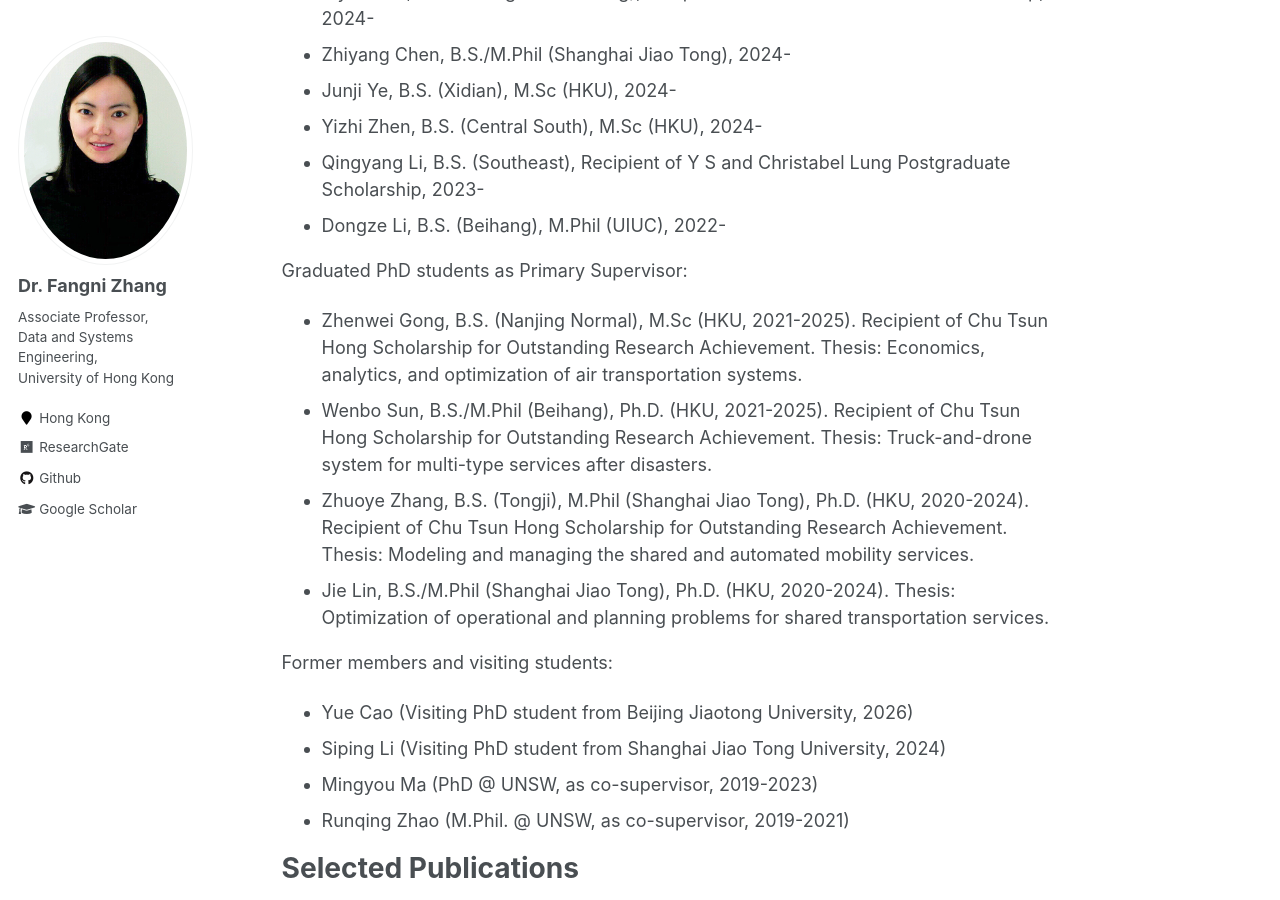
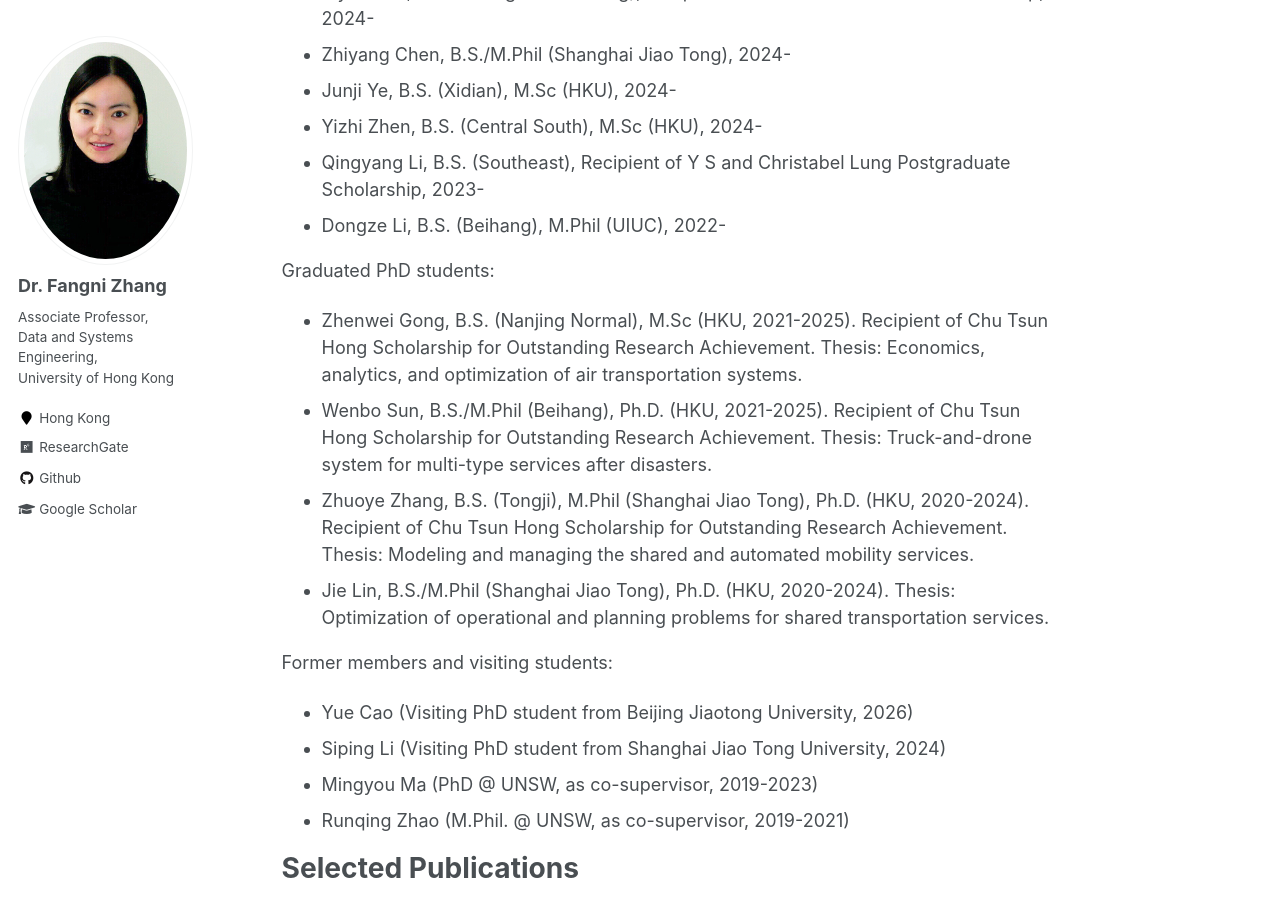
Before and after one commit to fangnizhang/fangnizhang.github.io, a Jekyll site: the page built from _pages/about.md, in a window 1280 px wide and 900 px high, scrolled down 1759 px. Built offline with Jekyll 4.4.1, drawn with Linux system fonts in a browser that asks for light colours.

Commit message:
Update about.md

```diff
--- a/_pages/about.md
+++ b/_pages/about.md
@@ -46,7 +46,7 @@ On-going PhD students:
 * Qingyang Li, B.S. (Southeast), Recipient of Y S and Christabel Lung Postgraduate Scholarship, 2023-
 * Dongze Li, B.S. (Beihang), M.Phil (UIUC), 2022-
 
-Graduated PhD students as Primary Supervisor:
+Graduated PhD students:
 * Zhenwei Gong, B.S. (Nanjing Normal), M.Sc (HKU, 2021-2025). Recipient of Chu Tsun Hong Scholarship for Outstanding Research Achievement. Thesis: Economics, analytics, and optimization of air transportation systems.
 * Wenbo Sun, B.S./M.Phil (Beihang), Ph.D. (HKU, 2021-2025). Recipient of Chu Tsun Hong Scholarship for Outstanding Research Achievement. Thesis: Truck-and-drone system for multi-type services after disasters.
 * Zhuoye Zhang, B.S. (Tongji), M.Phil (Shanghai Jiao Tong), Ph.D. (HKU, 2020-2024). Recipient of Chu Tsun Hong Scholarship for Outstanding Research Achievement. Thesis: Modeling and managing the shared and automated mobility services.
```
